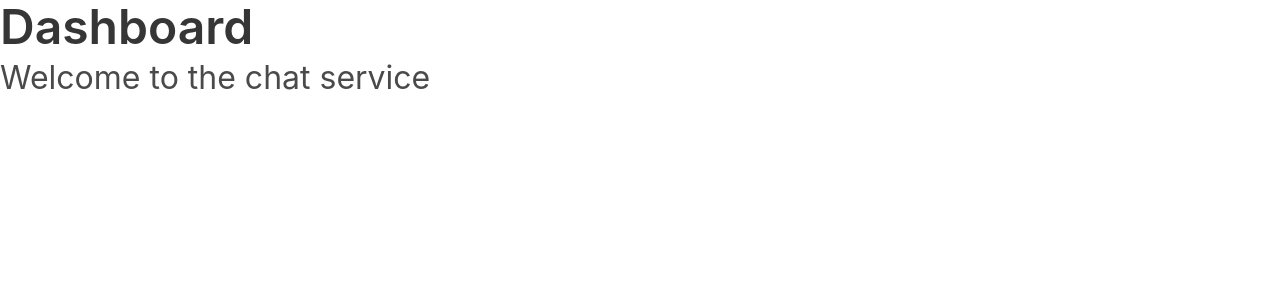
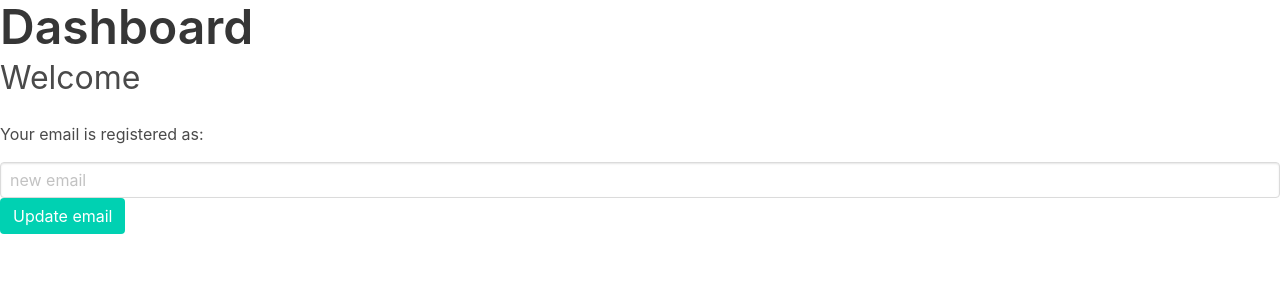
Before and after one commit to edmondchuc/web-chat-app, an Angular app in the folder chat-app/: page /dashboard in a window 1280 px wide. Shown: the top 300 px of the page. Built offline with nearby package versions, Linux system fonts and the light colour scheme; no server answers.

Commit message:
POST request for email is sending to server. Had to add in body-parser for it to read the body content.

```diff
--- a/chat-app/src/app/dashboard/dashboard.component.html
+++ b/chat-app/src/app/dashboard/dashboard.component.html
@@ -1,2 +1,14 @@
 <h1 class="title is-1">Dashboard</h1>
-<h2 class="subtitle is-3">Welcome to the chat service</h2>
+<h2 class="subtitle is-3">Welcome {{username}}</h2>
+<div class="content">
+  <p>
+    Your email is registered as: {{email}}
+  </p>
+  <form (submit)="updateEmail($event)">
+    <input class="input" type="email" [(ngModel)]='email' name='email' placeholder="new email">
+    <div class="control">
+      <button class="button is-primary">Update email</button>
+    </div>
+  </form>
+
+</div>
--- a/chat-app/src/app/dashboard/dashboard.component.ts
+++ b/chat-app/src/app/dashboard/dashboard.component.ts
@@ -8,7 +8,9 @@ import { UsersService } from '../users.service';
 })
 export class DashboardComponent implements OnInit {
   username:string = localStorage.getItem('username');
-  users;
+  email:string = '';
+
+  userData;
 
   constructor(private usersService:UsersService) {
     this.getUsers();
@@ -21,19 +23,23 @@ export class DashboardComponent implements OnInit {
   getUsers() {
     this.usersService.getUsers(this.username).subscribe(
       data => {
-        this.users = data;
+        this.userData = data;
       },
       err => {
         console.error
       },
       () => {
         console.log('\tUsers retrieved')
-        console.log(this.users);
-        // this.users.forEach(element => {
-        //   console.log(element);
-        // });
+        console.log(this.userData);
+
+        // update data (email, groups, channels, admin privileges)
+        this.userData.email;
       }
     );
   }
 
+  updateEmail() {
+    this.usersService.updateEmail(this.username, this.email);
+  }
+
 }
--- a/chat-app/src/app/users.service.ts
+++ b/chat-app/src/app/users.service.ts
@@ -16,4 +16,41 @@ export class UsersService {
       }
     });
   }
+
+  // updateEmail(username:string, email:string) {
+  //   this.http.post(`api/email/${username}-${email}`, new HttpHeaders())
+  //   .subscribe(
+  //     (data) => {
+  //       console.log('POST call successful. Sent ' + data);
+  //     },
+  //     (err) => {
+  //       console.log('Error in POST call. Error: ' + err);
+  //     },
+  //     () => {
+  //       console.log('POST call completed.');
+  //     }
+  //   );
+  // }
+  updateEmail(username:string, email:string) {
+    let body = {
+      'username': username,
+      'email': email
+    };
+    const httpOptions = {
+      headers: new HttpHeaders({ 'Content-Type': 'application/json' })
+    };
+
+    this.http.post(`api/email`, JSON.stringify(body), httpOptions)
+    .subscribe(
+      (data) => {
+        console.log('POST call successful. Sent ' + data);
+      },
+      (err) => {
+        console.log('Error in POST call. Error: ' + err);
+      },
+      () => {
+        console.log('POST call completed.');
+      }
+    );
+  }
 }
```
Also changed, not shown: 1 other file (tests, documents, lock files or other folders).
